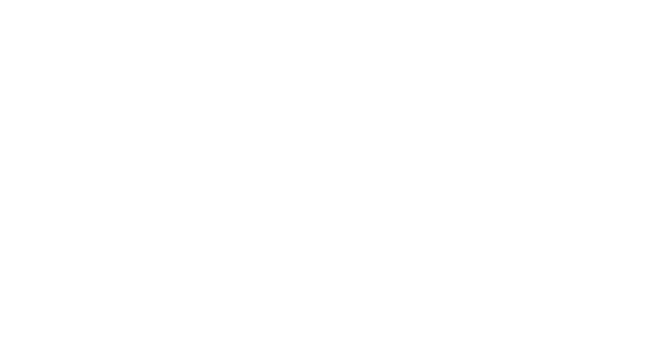
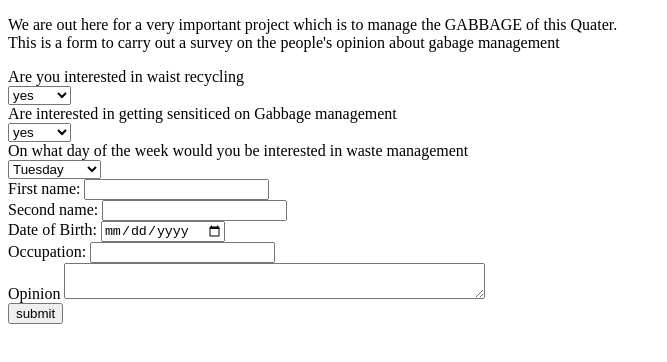
Before and after one commit to Adamuhalima/Assignment-JONGO-HUB, a plain HTML site: page index.html in a window 1280 px wide. Shown: the whole page, without its empty margins (0-667 px from the left). Drawn offline with Linux system fonts and the light colour scheme.

```diff
--- a/index.html
+++ b/index.html
@@ -1,12 +1,34 @@
 <!DOCTYPE html>
 <html>
-    <head>
-        <title>Assignment</titel>
-        </head>
-    <body>
-         <P>Survey about waist management system responsible for taking care of gabbage of a particular quater</P>
-        <form action="/submit_form" method="post">
-            <lable for="Days">Days</lable><br>
+	<head><title>Assignment</title></head>
+<body>
+         <P>We are out here for a very important project which is to manage the GABBAGE of this Quater.<br>
+            This is a form to carry out a survey on the people's opinion about gabage management</P>
+            <form action="/submit_form" method="post">
+                <lable>Are you interested in waist recycling</lable><br>
+                <select id="days" name="days"><br>
+                <label>
+                <option value="yes">yes</option>
+                <option value="No">No</option>
+                <option value="maybe">Maybe</option>
+                </label><br>
+                </select>
+            </form>
+            <form action="/submit_form" method="post">
+                <lable>Are interested in getting sensiticed on Gabbage management</lable><br>
+                <select id="days" name="days"><br>
+                <label>
+                <option value="yes">yes</option>
+                <option value="No">No</option>
+                <option value="maybe">Maybe</option>
+                </label><br>
+                </select>
+            </form>
+
+
+
+        <form>
+            <lable for="Days">On what day of the week would you be interested in waste management</lable><br>
             <select id="days" name="days">
             <label for="Monday">monday</label><br>
             <option value="tuesday">Tuesday</option>
@@ -17,14 +39,18 @@
             <option value="sunday">Sunday</option>
         </select>
         </form>
-        </form>
-        <form action="/submit_form" method="post">
+
+        <form>
             <lable for="name">First name:</lable>
             <input type="text" id="name" name="name"><br>
             <lable for="name">Second name:</lable>
             <input type="text" id="name" name="name"><br>
             <lable for="dob">Date of Birth:</lable>
-            <input type="date" id="dob" name="dob">
+            <input type="date" id="dob" name="dob"><br>
+            <lable for="text">Occupation:</lable>
+            <input type="text" id="text" name="text"><br>
+            <lable for="opinion">Opinion</lable>
+            <textarea id="opinion" name="opinion" row="4" cols="50"></textarea><br>
 
             <input type="submit" value="submit">
 
```
